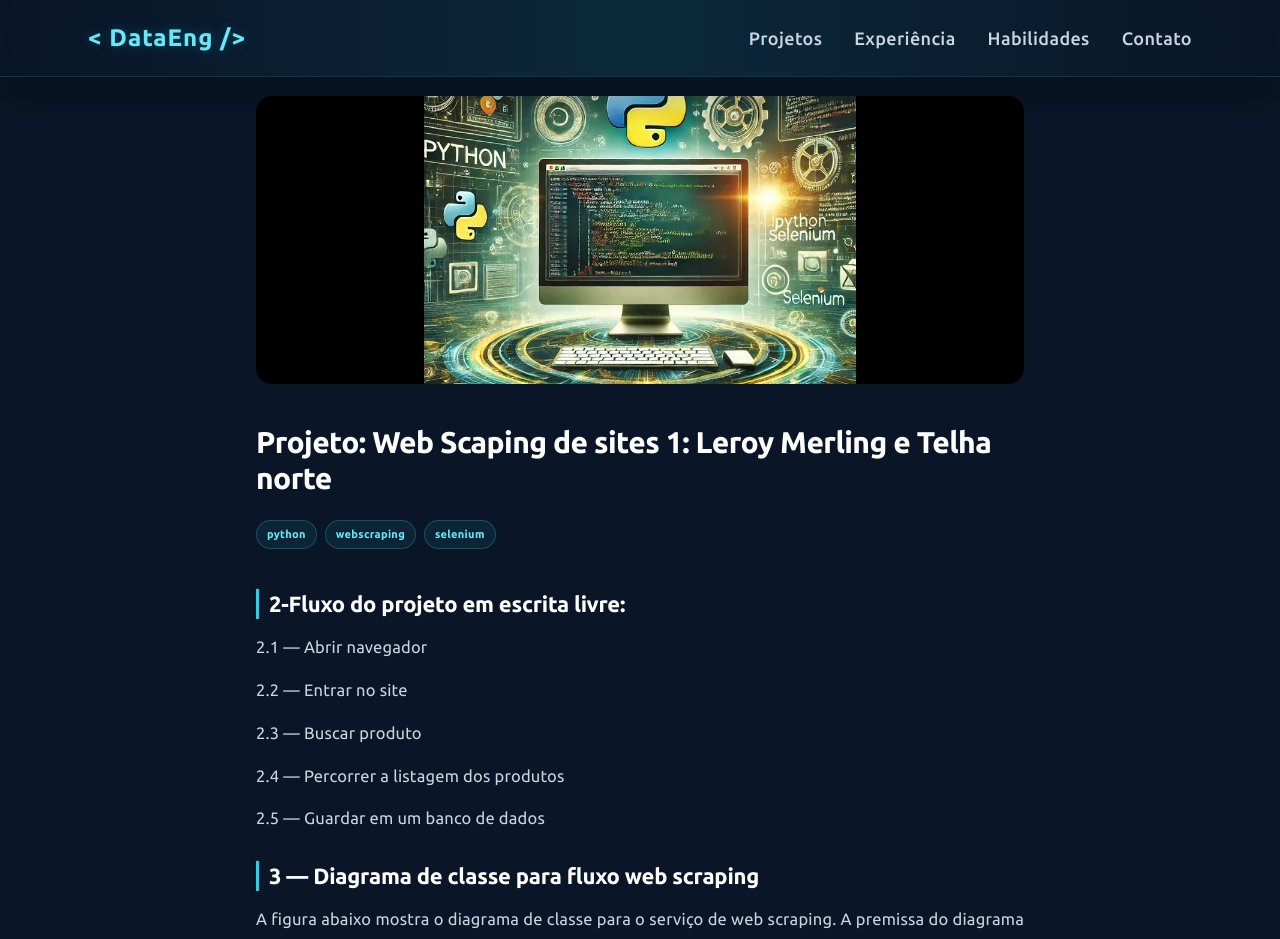
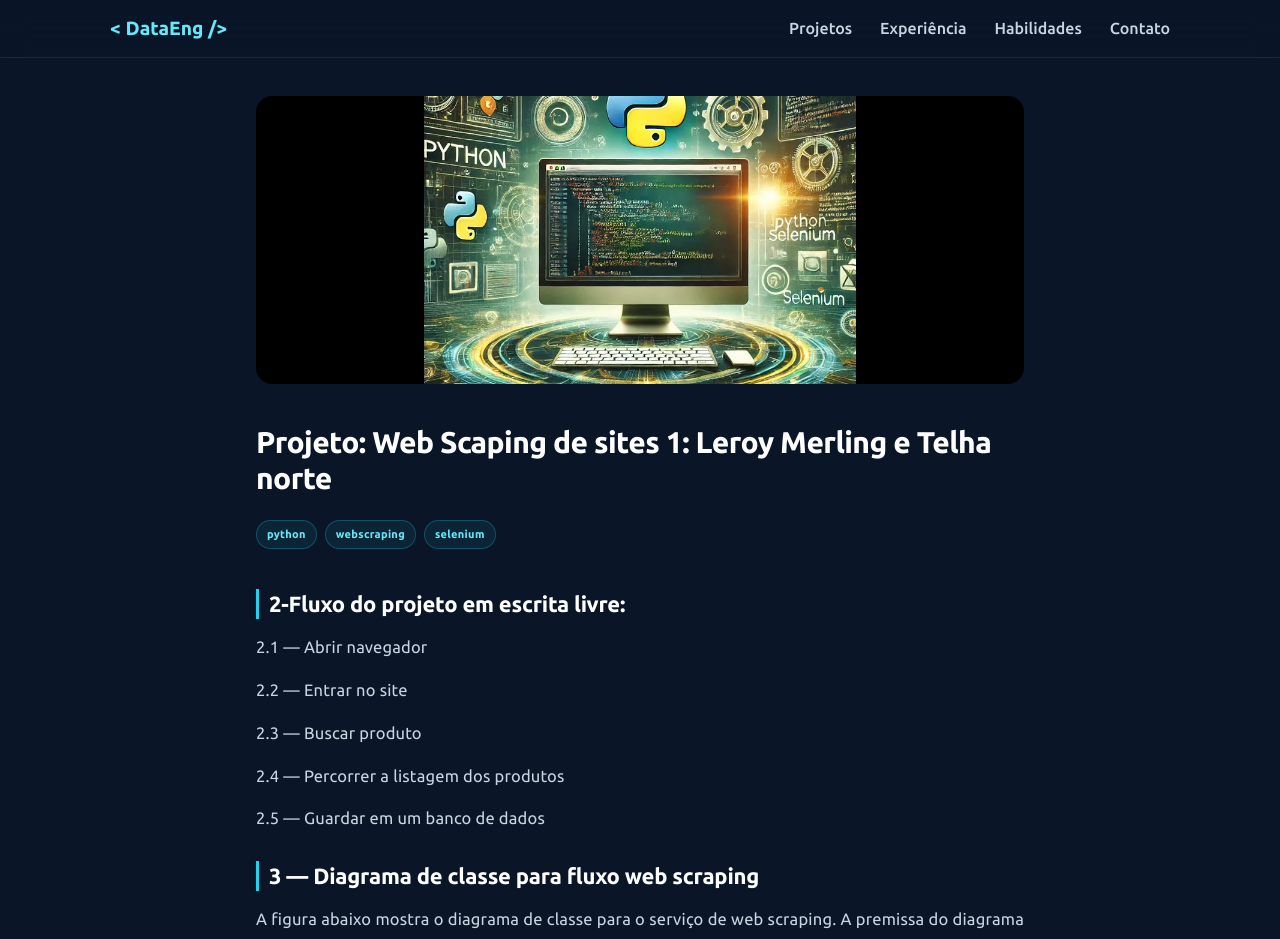
Before and after one commit to rodrigorocha1234/portfolio, a Jekyll site: the page built from _projects/2025-02-27-scrapy_marketplaces_selenium.md, in a window 1280 px wide and 1400 px high. Shown: the top 939 px of the window. Built offline with Jekyll 4.4.1, drawn with Linux system fonts in a browser that asks for light colours; nearby versions of some CDN libraries.

Commit message:
Refactor contact section layout and update navbar styles for improved responsiveness

```diff
--- a/_includes/nav.html
+++ b/_includes/nav.html
@@ -1,78 +1,29 @@
-<nav class="fixed top-0 left-0 w-full z-50 backdrop-blur-md bg-[#0a1628]/80 border-b border-white/5">
-  <div class="max-w-6xl mx-auto px-4 sm:px-6 py-4">
+<nav class="navbar">
+  <div class="nav-container">
 
-    <!-- Linha principal -->
-    <div class="flex items-center justify-between gap-4">
+    <!-- Logo -->
+    <a href="/" class="logo">
+      &lt; DataEng /&gt;
+    </a>
 
-      <!-- Logo -->
-      <a href="/"
-         class="text-cyan-300 font-bold text-lg sm:text-xl md:text-2xl whitespace-nowrap">
-        &lt; DataEng /&gt;
-      </a>
+    <!-- Saudação -->
+    <p id="greeting" class="greeting hidden lg:block"></p>
 
-      <!-- Saudação (oculta em telas pequenas) -->
-      <p id="greeting"
-         class="hidden lg:block text-cyan-300 uppercase tracking-widest text-sm xl:text-base text-center flex-1">
-      </p>
-
-      <!-- Menu Desktop -->
-      <div class="hidden md:flex items-center gap-4 lg:gap-8 text-base lg:text-lg font-medium">
-        <a href="{{ '/projects/' | relative_url }}"
-           class="text-slate-300 hover:text-cyan-300 transition-colors duration-200">
-          Projetos
-        </a>
-
-        <a href="#experience"
-           class="text-slate-300 hover:text-cyan-300 transition-colors duration-200">
-          Experiência
-        </a>
-
-        <a href="#skills"
-           class="text-slate-300 hover:text-cyan-300 transition-colors duration-200">
-          Habilidades
-        </a>
-
-        <a href="#contacts"
-           class="text-slate-300 hover:text-cyan-300 transition-colors duration-200">
-          Contato
-        </a>
-      </div>
-    </div>
-
-    <!-- Menu Mobile -->
-    <div class="md:hidden mt-4">
-      <div class="flex flex-wrap justify-center gap-2 text-sm font-medium">
-        <a href="{{ '/projects/' | relative_url }}"
-           class="px-4 py-2 rounded-full text-cyan-300 bg-cyan-400/10 border border-cyan-400/20 hover:bg-cyan-400/20 transition">
-          Projetos
-        </a>
-
-        <a href="#experience"
-           class="px-4 py-2 rounded-full text-cyan-300 bg-cyan-400/10 border border-cyan-400/20 hover:bg-cyan-400/20 transition">
-          Experiência
-        </a>
-
-        <a href="#skills"
-<<<<<<< HEAD
-<<<<<<< HEAD
-           class="px-4 py-2 rounded-full text-cyan-300 bg-cyan-400/10 border border-cyan-400/20 hover:bg-cyan-400/20 transition">
-          Habilidades
-=======
-           class="px-3 py-2 rounded-full text-cyan-300 bg-cyan-400/10 border border-cyan-400/20 hover:bg-cyan-400/20 transition">
-          Skills
->>>>>>> parent of 3d10873 (Translate 'Skills' to 'Habilidades' in nav.html)
-=======
-           class="px-3 py-2 rounded-full text-cyan-300 bg-cyan-400/10 border border-cyan-400/20 hover:bg-cyan-400/20 transition">
-          Skills
->>>>>>> parent of 3d10873 (Translate 'Skills' to 'Habilidades' in nav.html)
-        </a>
-
-        <a href="#contacts"
-           class="px-4 py-2 rounded-full text-cyan-300 bg-cyan-400/10 border border-cyan-400/20 hover:bg-cyan-400/20 transition">
-          Contato
-        </a>
-      </div>
+    <!-- Desktop menu -->
+    <div class="nav-links">
+      <a href="{{ '/projects/' | relative_url }}">Projetos</a>
+      <a href="#experience">Experiência</a>
+      <a href="#skills">Habilidades</a>
+      <a href="#contacts">Contato</a>
     </div>
 
   </div>
+
+  <!-- Mobile menu -->
+  <div class="mobile-links">
+    <a href="{{ '/projects/' | relative_url }}">Projetos</a>
+    <a href="#experience">Experiência</a>
+    <a href="#skills">Habilidades</a>
+    <a href="#contacts">Contato</a>
+  </div>
 </nav>
--- a/assets/css/main.css
+++ b/assets/css/main.css
@@ -562,353 +562,146 @@ pre {
   background: rgba(56, 189, 248, 0.18);
   transform: translateY(-1px);
 }
-
-/* Navbar principal */
-nav {
+/* =========================
+   NAVBAR BASE
+========================= */
+.navbar {
   position: fixed;
   top: 0;
   left: 0;
   width: 100%;
   z-index: 50;
 
-  background: rgba(10, 22, 40, 0.72);
+  background: rgba(10, 22, 40, 0.82);
   backdrop-filter: blur(14px);
-  -webkit-backdrop-filter: blur(14px);
-
-  border-bottom: 1px solid rgba(34, 211, 238, 0.08);
-
-  box-shadow:
-    0 10px 35px rgba(0, 0, 0, 0.28),
-    inset 0 -1px 0 rgba(255, 255, 255, 0.03);
-
-  transition:
-    background 0.3s ease,
-    border-color 0.3s ease,
-    box-shadow 0.3s ease;
+  border-bottom: 1px solid rgba(34, 211, 238, 0.12);
 }
 
-/* Glow horizontal */
-nav::before {
-  content: "";
-  position: absolute;
-  inset: 0;
-  pointer-events: none;
+/* container */
+.nav-container {
+  max-width: 1100px;
+  margin: 0 auto;
 
-  background: linear-gradient(
-    90deg,
-    transparent 0%,
-    rgba(34, 211, 238, 0.05) 25%,
-    rgba(34, 211, 238, 0.10) 50%,
-    rgba(34, 211, 238, 0.05) 75%,
-    transparent 100%
-  );
+  display: flex;
+  align-items: center;
+  justify-content: space-between;
+
+  padding: 14px 20px;
+  gap: 16px;
 }
 
-/* Hover */
-nav:hover {
-  background: rgba(10, 22, 40, 0.88);
-  border-bottom-color: rgba(34, 211, 238, 0.18);
-
-  box-shadow:
-    0 16px 45px rgba(0, 0, 0, 0.40),
-    0 0 35px rgba(34, 211, 238, 0.06);
-}
-
-/* Container */
-nav .max-w-6xl {
-  position: relative;
-  z-index: 1;
-}
-
-/* ==========================================================
-   LOGO
-   ========================================================== */
-
-nav a[href="/"] {
+/* logo */
+.logo {
+  color: #67e8f9;
   font-weight: 700;
-  letter-spacing: 0.04em;
-  color: #67e8f9;
-  white-space: nowrap;
-
-  text-shadow: 0 0 12px rgba(34, 211, 238, 0.25);
-
-  transition:
-    color 0.25s ease,
-    transform 0.25s ease,
-    text-shadow 0.25s ease;
-}
-
-nav a[href="/"]:hover {
-  color: #a5f3fc;
-  transform: translateY(-1px);
-
-  text-shadow:
-    0 0 18px rgba(34, 211, 238, 0.45),
-    0 0 28px rgba(34, 211, 238, 0.15);
-}
-
-/* ==========================================================
-   SAUDAÇÃO
-   ========================================================== */
-
-#greeting {
-  color: rgba(103, 232, 249, 0.9);
-  font-weight: 600;
-  letter-spacing: 0.18em;
-  text-shadow: 0 0 8px rgba(34, 211, 238, 0.18);
-
-  overflow: hidden;
-  text-overflow: ellipsis;
+  font-size: 1.2rem;
   white-space: nowrap;
 }
 
-/* ==========================================================
-   LINKS DESKTOP
-   ========================================================== */
+/* greeting */
+.greeting {
+  flex: 1;
+  text-align: center;
+  font-size: 0.75rem;
+  letter-spacing: 0.18em;
+  color: rgba(103, 232, 249, 0.85);
+}
 
-nav .md\:flex a {
-  position: relative;
-  display: inline-flex;
-  align-items: center;
+/* =========================
+   DESKTOP LINKS
+========================= */
+.nav-links {
+  display: flex;
+  gap: 28px;
+}
 
+.nav-links a {
   color: #cbd5e1;
   font-weight: 500;
-  letter-spacing: 0.02em;
-
-  padding: 8px 0;
-
-  transition:
-    color 0.25s ease,
-    transform 0.25s ease;
+  transition: 0.2s;
+  position: relative;
 }
 
-nav .md\:flex a:hover {
+.nav-links a:hover {
   color: #67e8f9;
-  transform: translateY(-1px);
 }
 
-/* Linha animada */
-nav .md\:flex a::after {
+/* underline animation */
+.nav-links a::after {
   content: "";
   position: absolute;
   left: 0;
-  bottom: 0;
-
+  bottom: -4px;
+  height: 2px;
   width: 0;
-  height: 2px;
-  border-radius: 9999px;
-
-  background: linear-gradient(
-    90deg,
-    #22d3ee,
-    #67e8f9,
-    #7dd3fc
-  );
-
-  box-shadow: 0 0 12px rgba(34, 211, 238, 0.35);
-  transition: width 0.28s ease;
+  background: #67e8f9;
+  transition: 0.25s;
 }
 
-nav .md\:flex a:hover::after {
+.nav-links a:hover::after {
   width: 100%;
 }
 
-/* ==========================================================
-   LINKS MOBILE
-   ========================================================== */
+/* =========================
+   MOBILE MENU (IMPORTANTE)
+========================= */
+.mobile-links {
+  display: none;
+  padding: 10px 16px 16px;
+  flex-wrap: wrap;
+  justify-content: center;
+  gap: 8px;
+}
 
-.md\:hidden a {
-  display: inline-flex;
-  align-items: center;
-  justify-content: center;
-
-  min-height: 40px;
-  padding: 8px 14px;
+.mobile-links a {
+  font-size: 12px;
+  padding: 8px 12px;
 
   border-radius: 9999px;
-
-  font-size: 12px;
-  font-weight: 600;
-  line-height: 1;
-
   color: #67e8f9;
   background: rgba(34, 211, 238, 0.08);
-  border: 1px solid rgba(34, 211, 238, 0.25);
-
-  white-space: nowrap;
-
-  transition:
-    transform 0.2s ease,
-    background 0.2s ease,
-    border-color 0.2s ease,
-    box-shadow 0.2s ease;
+  border: 1px solid rgba(34, 211, 238, 0.2);
 }
 
-.md\:hidden a:hover {
-  transform: translateY(-2px);
+/* =========================
+   RESPONSIVIDADE REAL
+========================= */
 
-  background: rgba(34, 211, 238, 0.16);
-  border-color: rgba(34, 211, 238, 0.45);
-
-  box-shadow:
-    0 8px 20px rgba(0, 0, 0, 0.20),
-    0 0 18px rgba(34, 211, 238, 0.08);
-}
-
-/* ==========================================================
-   ACESSIBILIDADE
-   ========================================================== */
-
-nav a:focus-visible {
-  outline: 2px solid #22d3ee;
-  outline-offset: 3px;
-  border-radius: 6px;
-}
-
-/* ==========================================================
-   RESPONSIVIDADE - DESKTOP GRANDE
-   ========================================================== */
-
-@media (min-width: 1280px) {
-  nav .md\:flex {
-    gap: 2rem;
+/* tablet */
+@media (max-width: 1024px) {
+  .greeting {
+    display: none;
   }
 
-  #greeting {
-    font-size: 0.75rem;
+  .nav-links {
+    gap: 16px;
   }
 }
 
-/* ==========================================================
-   RESPONSIVIDADE - TABLET
-   ========================================================== */
-
-@media (max-width: 1279px) {
-  #greeting {
-    max-width: 220px;
-    font-size: 0.68rem;
-    letter-spacing: 0.14em;
+/* mobile */
+@media (max-width: 768px) {
+  .nav-links {
+    display: none;
   }
 
-  nav .md\:flex {
-    gap: 1.25rem;
+  .mobile-links {
+    display: flex;
   }
 
-  nav .md\:flex a {
-    font-size: 0.82rem;
+  .nav-container {
+    justify-content: center;
+  }
+
+  .logo {
+    font-size: 1rem;
   }
 }
 
-/* ==========================================================
-   RESPONSIVIDADE - TABLET MENOR
-   ========================================================== */
-
-@media (max-width: 1024px) {
-  #greeting {
-    display: none !important;
-  }
-
-  nav .max-w-6xl {
-    padding-left: 1rem;
-    padding-right: 1rem;
-  }
-
-  nav .md\:flex {
-    gap: 1rem;
-  }
-}
-
-/* ==========================================================
-   RESPONSIVIDADE - MOBILE
-   ========================================================== */
-
-@media (max-width: 767px) {
-  nav {
-    background: rgba(10, 22, 40, 0.84);
-    backdrop-filter: blur(12px);
-    -webkit-backdrop-filter: blur(12px);
-  }
-
-  nav .max-w-6xl {
-    padding-left: 1rem;
-    padding-right: 1rem;
-    padding-top: 0.9rem;
-    padding-bottom: 0.9rem;
-  }
-
-  /* Primeira linha */
-  nav .flex.items-center.justify-between {
-    justify-content: center;
-  }
-
-  /* Logo centralizada */
-  nav a[href="/"] {
-    font-size: 1rem;
-  }
-
-  /* Menu mobile */
-  .md\:hidden {
-    margin-top: 0.9rem;
-  }
-
-  .md\:hidden > div {
-    display: flex;
-    flex-wrap: wrap;
-    justify-content: center;
-    gap: 0.5rem;
-  }
-
-  .md\:hidden a {
-    font-size: 0.72rem;
-    padding: 8px 12px;
-  }
-}
-
-/* ==========================================================
-   RESPONSIVIDADE - MOBILE PEQUENO
-   ========================================================== */
-
+/* mobile pequeno */
 @media (max-width: 480px) {
-  body {
-    padding-top: 165px;
-  }
-
-  nav {
-    backdrop-filter: blur(10px);
-    -webkit-backdrop-filter: blur(10px);
-  }
-
-  nav a[href="/"] {
-    font-size: 0.95rem;
-  }
-
-  .md\:hidden a {
-    font-size: 0.68rem;
+  .mobile-links a {
+    font-size: 11px;
     padding: 7px 10px;
-    min-height: 36px;
-  }
-
-  .md\:hidden > div {
-    gap: 0.4rem;
-  }
-}
-
-/* ==========================================================
-   RESPONSIVIDADE - TELAS MUITO PEQUENAS
-   ========================================================== */
-
-@media (max-width: 360px) {
-  body {
-    padding-top: 180px;
-  }
-
-  nav a[href="/"] {
-    font-size: 0.88rem;
-  }
-
-  .md\:hidden a {
-    font-size: 0.65rem;
-    padding: 6px 9px;
   }
 }
 
@@ -1093,3 +886,103 @@ nav a:focus-visible {
 .delay-200 {
   animation-delay: 0.2s;
 }
+
+
+/* =========================
+   CONTACT SECTION LAYOUT
+========================= */
+
+.contact-grid {
+  display: flex;
+  justify-content: center;
+  flex-wrap: wrap;
+  gap: 14px;
+}
+
+/* =========================
+   CONTACT CARD (PREMIUM)
+========================= */
+
+.contact-card {
+  display: inline-flex;
+  align-items: center;
+  gap: 10px;
+
+  padding: 12px 18px;
+  border-radius: 14px;
+
+  font-size: 14px;
+  font-weight: 600;
+  text-decoration: none;
+
+  color: var(--accent-2);
+  background: rgba(15, 30, 60, 0.35);
+  border: 1px solid rgba(56, 189, 248, 0.18);
+  backdrop-filter: blur(12px);
+
+  transition: all 0.25s ease;
+
+  position: relative;
+  overflow: hidden;
+}
+
+/* brilho sutil interno */
+.contact-card::before {
+  content: "";
+  position: absolute;
+  inset: 0;
+  background: radial-gradient(
+    circle at top left,
+    rgba(103, 232, 249, 0.12),
+    transparent 60%
+  );
+  opacity: 0;
+  transition: opacity 0.25s ease;
+}
+
+/* hover state */
+.contact-card:hover {
+  transform: translateY(-4px);
+  border-color: rgba(103, 232, 249, 0.45);
+  background: rgba(18, 43, 80, 0.55);
+  box-shadow:
+    0 18px 40px rgba(0, 0, 0, 0.35),
+    0 0 0 1px rgba(103, 232, 249, 0.15);
+}
+
+.contact-card:hover::before {
+  opacity: 1;
+}
+
+/* ícone */
+.contact-icon {
+  font-size: 16px;
+  line-height: 1;
+}
+
+/* texto */
+.contact-text {
+  white-space: nowrap;
+}
+
+/* foco acessível */
+.contact-card:focus-visible {
+  outline: 2px solid var(--accent);
+  outline-offset: 3px;
+}
+
+/* =========================
+   RESPONSIVIDADE
+========================= */
+
+@media (max-width: 480px) {
+  .contact-card {
+    width: 100%;
+    justify-content: center;
+  }
+
+  .contact-grid {
+    flex-direction: column;
+    align-items: stretch;
+  }
+}
```
Also changed, not shown: _includes/contact.html (+10 -7 lines), _includes/hero.html (+4 -23 lines).
